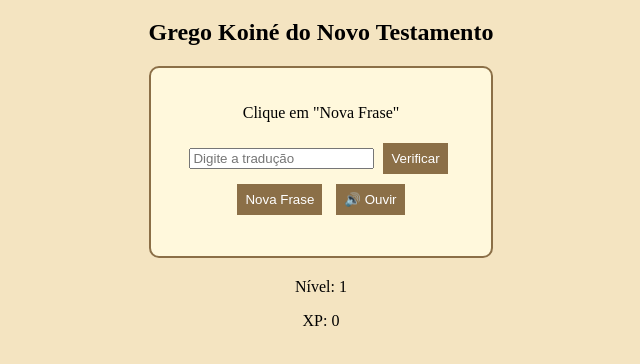
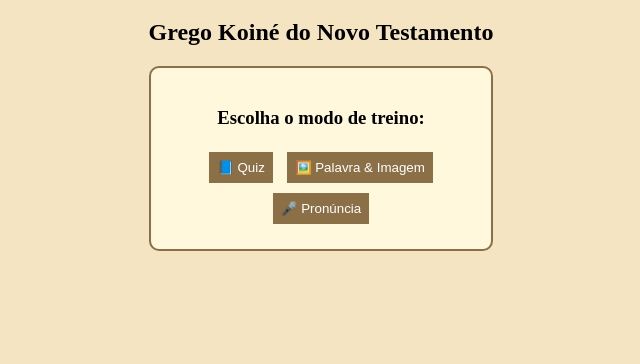
Before and after one commit to ValdemarRobot/mundo-novo-idiomas, a plain HTML site: page index.html in a window 1280 px wide. Shown: the part 62-426 px from the top of the page, without its empty margins (319-959 px from the left). Drawn offline with Linux system fonts and the light colour scheme.

Commit message:
Refactor interface: add training mode menu
Removed old interface elements and added a new menu for training modes.

```diff
--- a/index.html
+++ b/index.html
@@ -11,19 +11,14 @@
 <h1>🌍 Mundo Novo Idiomas</h1>
 <h2>Grego Koiné do Novo Testamento</h2>
 
-<div class="card">
-    <p id="frase">Clique em "Nova Frase"</p>
-    <input type="text" id="resposta" placeholder="Digite a tradução">
-    <button onclick="verificar()">Verificar</button>
-    <button onclick="novaFrase()">Nova Frase</button>
-    <button onclick="ouvir()">🔊 Ouvir</button>
-    <p id="resultado"></p>
+<div id="menu" class="card">
+    <h3>Escolha o modo de treino:</h3>
+    <button onclick="abrirQuiz()">📘 Quiz</button>
+    <button onclick="abrirImagem()">🖼️ Palavra & Imagem</button>
+    <button onclick="abrirPronuncia()">🎤 Pronúncia</button>
 </div>
 
-<div class="progresso">
-    <p>Nível: <span id="nivel">1</span></p>
-    <p>XP: <span id="xp">0</span></p>
-</div>
+<div id="conteudo" style="display:none;"></div>
 
 <script src="app.js"></script>
 </body>
```
